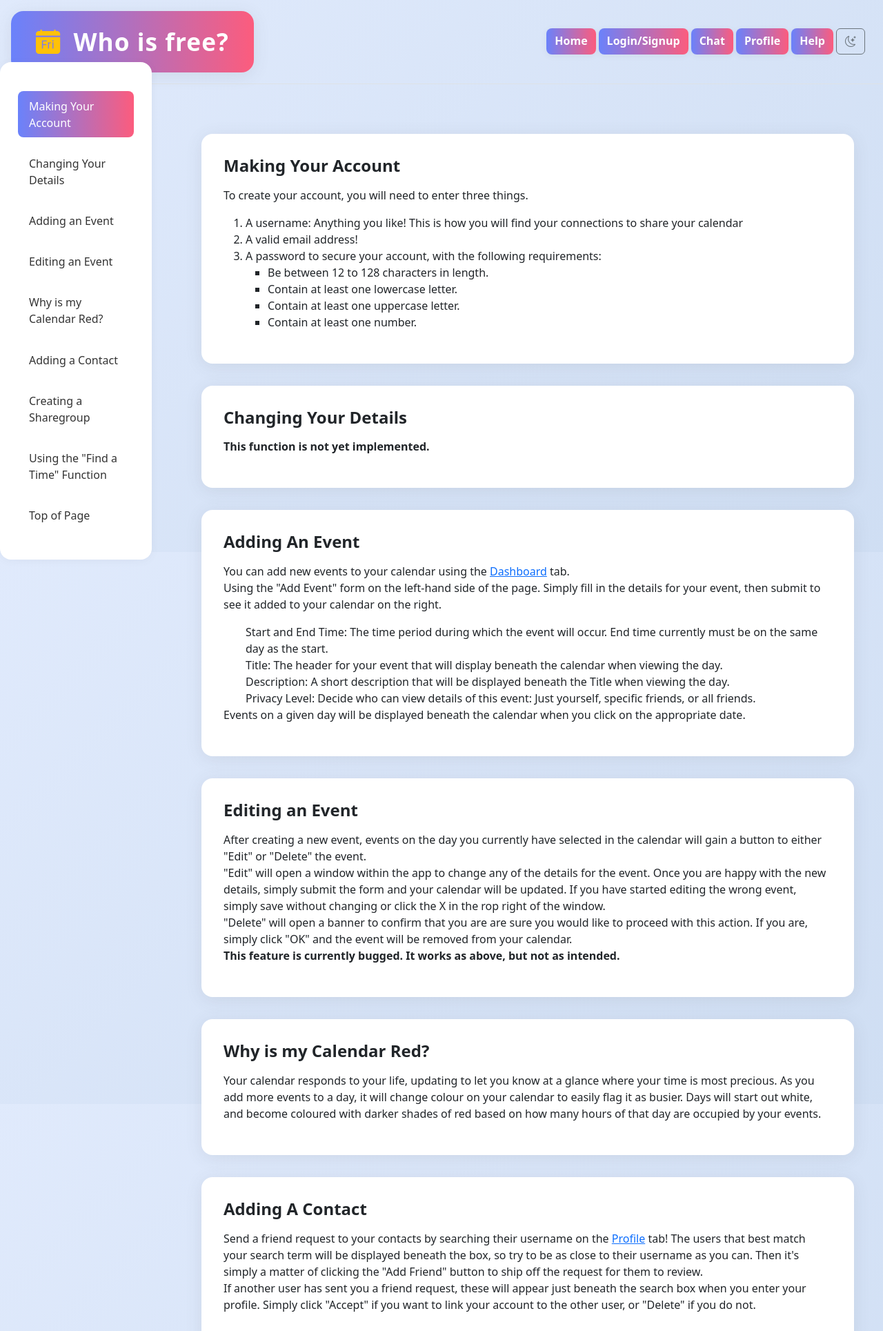
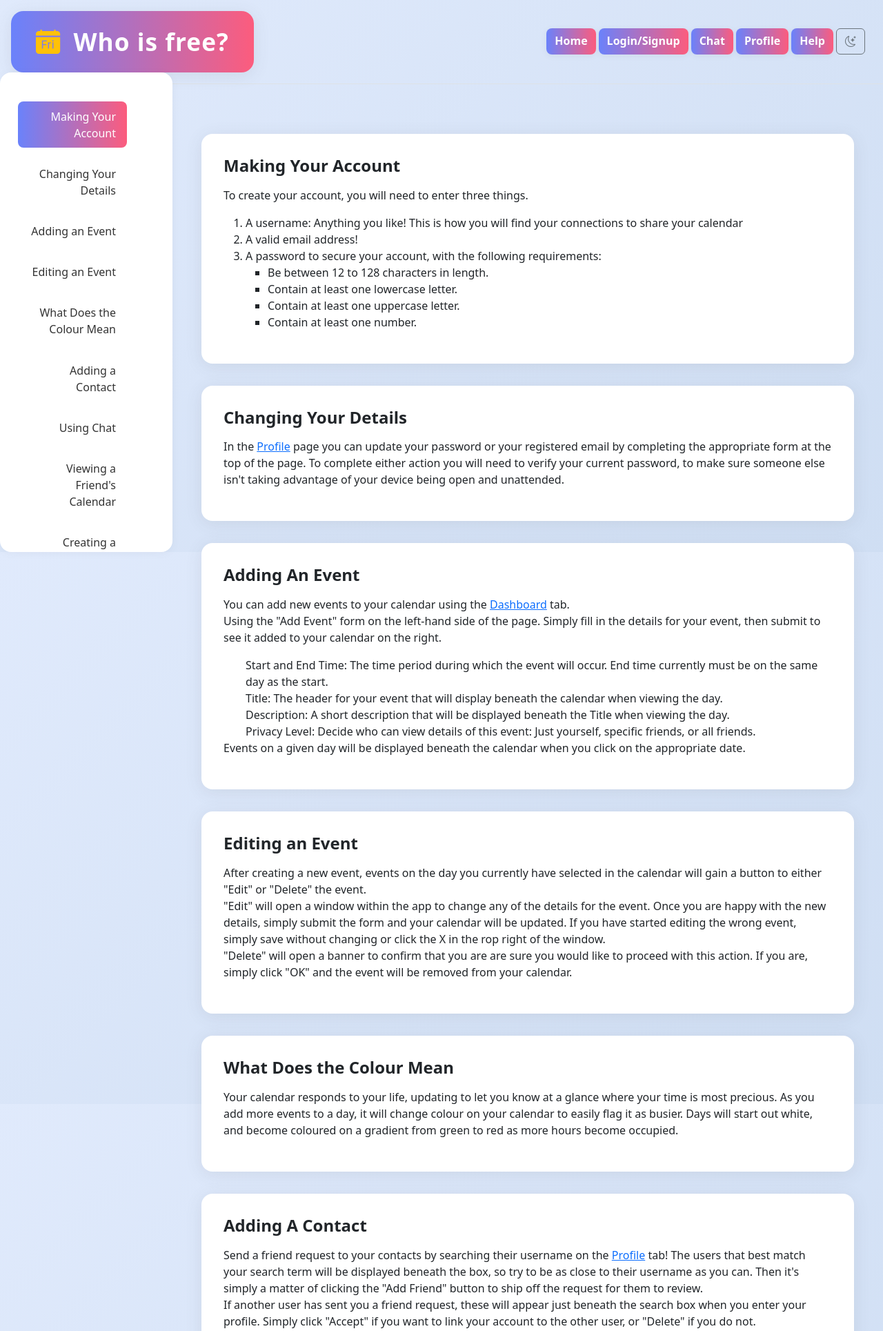
Before and after one commit to namhai2307/CITS3403_GROUP_PROJECT, a Flask app: page /help in a window 1280 px wide. Shown: the top 1929 px of the page at 69% size. Run offline with Flask 3, Linux system fonts and the light colour scheme; parts of the project's set-up code (start-up, migrations or seed data) failed here and were passed over; some libraries are stand-ins or nearby versions.

Commit message:
Completed help.html documentation. - Added text for changing details, chat and viewing other calendars - Added left aligned scrollbar to the sidebar so all links can be visible

```diff
--- a/app/static/helpstyle.css
+++ b/app/static/helpstyle.css
@@ -1,33 +1,9 @@
-/* Sidebar Styles */
-.sidebar {
-  position: fixed;
-  top: 90;
-  left: 0;
-  height: 100vh;
-  width: 250px;
-  padding: 20px;
-}
-
 /* Main content needs left margin to avoid being hidden under sidebar */
 .main-content {
   margin-left: 250px;
   padding: 40px 30px;
   flex: 1;
   width: calc(100% - 250px);
-}
-
-/* Sidebar links style */
-.sidebar a {
-  display: block;
-  margin-bottom: 15px;
-  color: #000000;
-  text-decoration: none;
-  font-weight: bold;
-  transition: color 0.3s;
-}
-
-.sidebar a:hover {
-  color: lightcoral;
 }
 
 /* Help Page Styles */
@@ -39,17 +15,20 @@
 }
 .help-sidebar {
   position: fixed;
-  top: 90px;
+  top: 105px;
+  bottom: 0;
   left: 0;
   min-width: 220px;
   max-width: 260px;
-  width: 220px;
+  width: 250px;
   background: #fff;
   border-radius: 16px;
   box-shadow: 0 2px 12px rgba(100,100,100,0.06);
   padding: 2rem 1rem 1rem 1rem;
   height: auto;
   z-index: 100;
+  overflow-y: auto;
+  direction: rtl;
 }
 .help-sidebar ul {
   padding-left: 0;
@@ -76,7 +55,7 @@
 .help-main-content {
   flex: 1;
   min-width: 0;
-  margin-left: 240px; /* 留出侧边栏宽度 */
+  margin-left: 250px; /* 留出侧边栏宽度 */
 }
 .help-section {
   background: #fff;
--- a/app/templates/help.html
+++ b/app/templates/help.html
@@ -6,7 +6,6 @@
 
 {% block content %}
 <div class="container help-container">
-  <!-- 左侧导航 -->
   <aside class="help-sidebar">
     <nav>
         <ul>
@@ -14,8 +13,10 @@
             <li> <a href="#changeDetails">Changing Your Details</a> </li>
             <li> <a href="#addEvent">Adding an Event</a> </li>
             <li> <a href="#editEvent">Editing an Event</a> </li>
-            <li> <a href="#colourVis">Why is my Calendar Red?</a> </li>
+            <li> <a href="#colourVis">What Does the Colour Mean</a> </li>
             <li> <a href="#addFriend">Adding a Contact</a> </li>
+            <li> <a href="#chat">Using Chat</a> </li>
+            <li> <a href="#friendCal">Viewing a Friend's Calendar</a> </li>
             <li> <a href="#createGroup">Creating a Sharegroup</a> </li>
             <li> <a href="#setTime">Using the "Find a Time" Function</a> </li>
             <li> <a href="#">Top of Page</a> </li>
@@ -43,7 +44,7 @@
 
     <section id="changeDetails" class="help-section">
       <h2>Changing Your Details</h2>
-      <p><b>This function is not yet implemented.</b></p>
+      <p>In the <a href='/profile'>Profile</a> page you can update your password or your registered email by completing the appropriate form at the top of the page. To complete either action you will need to verify your current password, to make sure someone else isn't taking advantage of your device being open and unattended.</p>
     </section>
 
     <section id="addEvent" class="help-section">
@@ -64,15 +65,13 @@
       <h2>Editing an Event</h2>
       <p> After creating a new event, events on the day you currently have selected in the calendar will gain a button to either "Edit" or "Delete" the event. <br>
       "Edit" will open a window within the app to change any of the details for the event. Once you are happy with the new details, simply submit the form and your calendar will be updated. If you have started editing the wrong event, simply save without changing or click the X in the rop right of the window.<br>
-      "Delete" will open a banner to confirm that you are are sure you would like to proceed with this action. If you are, simply click "OK" and the event will be removed from your calendar. <br>
-        <b>This feature is currently bugged. It works as above, but not as intended.</b>
+      "Delete" will open a banner to confirm that you are are sure you would like to proceed with this action. If you are, simply click "OK" and the event will be removed from your calendar.
       </p>
     </section>
 
     <section id="colourVis" class="help-section">
-      <h2>Why is my Calendar Red?</h2>
-      <p>Your calendar responds to your life, updating to let you know at a glance where your time is most precious. As you add more events to a day, it will change colour on your calendar to easily flag it as busier.
-          Days will start out white, and become coloured with darker shades of red based on how many hours of that day are occupied by your events.
+      <h2>What Does the Colour Mean</h2>
+      <p>Your calendar responds to your life, updating to let you know at a glance where your time is most precious. As you add more events to a day, it will change colour on your calendar to easily flag it as busier. Days will start out white, and become coloured on a gradient from green to red as more hours become occupied.
       </p>
     </section>
 
@@ -82,6 +81,16 @@
           Then it's simply a matter of clicking the "Add Friend" button to ship off the request for them to review. <br>
         If another user has sent you a friend request, these will appear just beneath the search box when you enter your profile. Simply click "Accept" if you want to link your account to the other user, or "Delete" if you do not.
       </p>
+    </section>
+
+    <section id="chat" class="help-section">
+      <h2>Using Chat</h2>
+      <p>On the <a href='/chat'>Chat</a> page you can send messages to your friends right here in the app! Select your friend in the dropdown menu on the left-hand side of the screen, then your conversation will appear in the main box. Chat like you would on any other service, typing your messages in the field beneath the chat history.</p>
+    </section>
+
+    <section id="friendCal" class="help-section">
+      <h2>Viewing a Friend's Calendar</h2>
+      <p>In the <a href='/visualisation'>Visualisation tab</a> you can view the calendars of your friends by selecting their username from the dropdown menu at the top. Don't worry about privacy, only events they have decided are public will be visible.</p>
     </section>
 
     <section id="createGroup" class="help-section">
```
